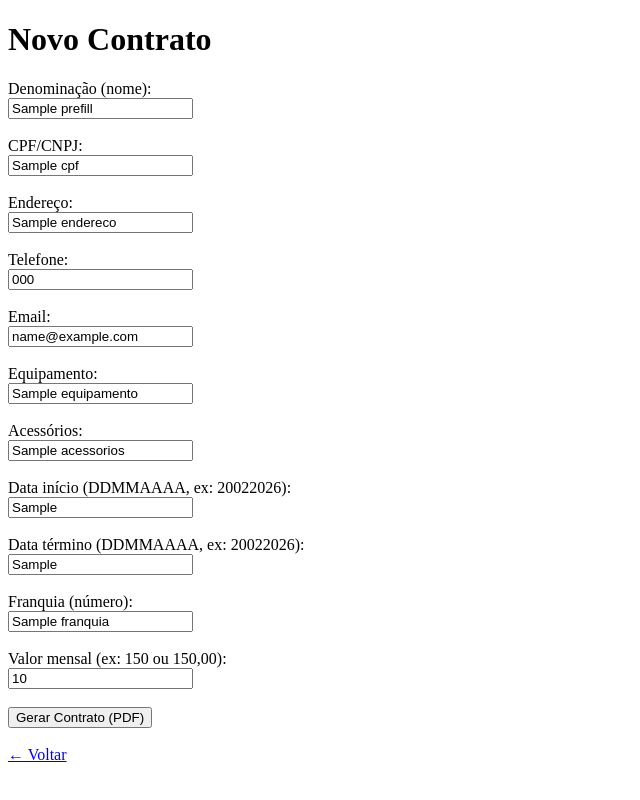
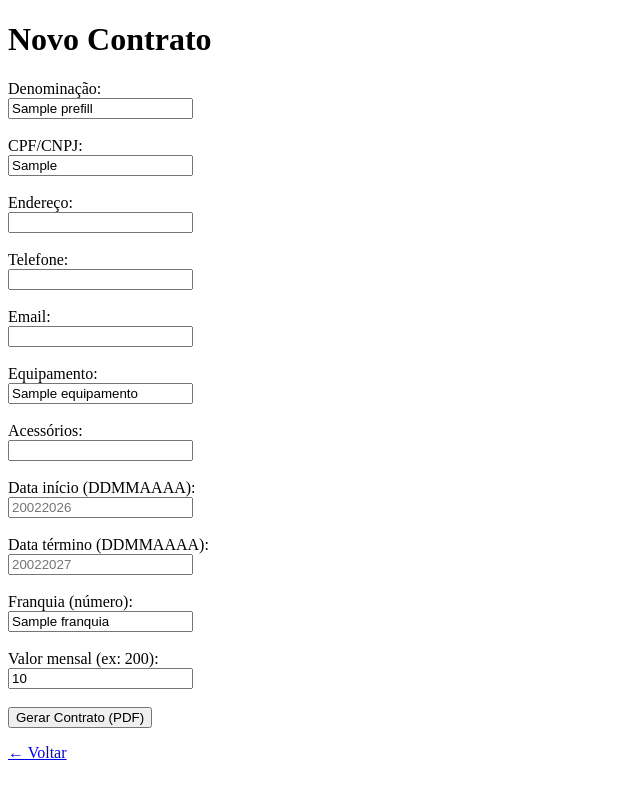
Before and after one commit to isenasoft/proposta-site, a Flask app: template templates/contrato.html in a window 1280 px wide. Shown: the whole page, without its empty margins (0-640 px from the left). Run offline with Flask 3, Linux system fonts and the light colour scheme; the template is opened without the code that fills it: most values are stand-ins (such as "Sample title", 1, 10 or a date in 2020); some libraries are stand-ins or nearby versions.

Commit message:
Update contrato.html

```diff
--- a/templates/contrato.html
+++ b/templates/contrato.html
@@ -1,5 +1,5 @@
 <!doctype html>
-<html>
+<html lang="pt-br">
 <head>
   <meta charset="utf-8">
   <title>Novo Contrato</title>
@@ -9,48 +9,60 @@
 
   {% with messages = get_flashed_messages() %}
     {% if messages %}
-      <p style="color:red;">{{ messages[0] }}</p>
+      <p style="color:red">{{ messages[0] }}</p>
     {% endif %}
   {% endwith %}
 
   <form method="POST">
-    Denominação (nome):<br>
-    <input type="text" name="denominacao" value="{{ prefill.get('denominacao','') }}" required><br><br>
+    <label>Denominação:</label><br>
+    <input type="text" name="denominacao" value="{{ (prefill.denominacao if prefill else '') }}" required><br><br>
 
-    CPF/CNPJ:<br>
-    <input type="text" name="cpf" value="{{ prefill.get('cpf','') }}" required><br><br>
+    <label>CPF/CNPJ:</label><br>
+    <input type="text" name="cpf_cnpj" value="{{ (prefill.cpf_cnpj if prefill else '') }}"><br><br>
 
-    Endereço:<br>
-    <input type="text" name="endereco" value="{{ prefill.get('endereco','') }}" required><br><br>
+    <label>Endereço:</label><br>
+    <input type="text" name="endereco"><br><br>
 
-    Telefone:<br>
-    <input type="text" name="telefone" value="{{ prefill.get('telefone','') }}" required><br><br>
+    <label>Telefone:</label><br>
+    <input type="text" name="telefone"><br><br>
 
-    Email:<br>
-    <input type="text" name="email" value="{{ prefill.get('email','') }}" required><br><br>
+    <label>Email:</label><br>
+    <input type="text" name="email"><br><br>
 
-    Equipamento:<br>
-    <input type="text" name="equipamento" value="{{ prefill.get('equipamento','') }}" required><br><br>
+    <label>Equipamento:</label><br>
+    <input type="text" name="equipamento" value="{{ (prefill.equipamento if prefill else '') }}"><br><br>
 
-    Acessórios:<br>
-    <input type="text" name="acessorios" value="{{ prefill.get('acessorios','') }}" required><br><br>
+    <label>Acessórios:</label><br>
+    <input type="text" name="acessorios"><br><br>
 
-    Data início (DDMMAAAA, ex: 20022026):<br>
-    <input type="text" name="data_inicio" value="{{ prefill.get('data_inicio','') }}" required><br><br>
+    <label>Data início (DDMMAAAA):</label><br>
+    <input type="text" name="data_inicio" id="data_inicio" placeholder="20022026" maxlength="10" required><br><br>
 
-    Data término (DDMMAAAA, ex: 20022026):<br>
-    <input type="text" name="data_termino" value="{{ prefill.get('data_termino','') }}" required><br><br>
+    <label>Data término (DDMMAAAA):</label><br>
+    <input type="text" name="data_termino" id="data_termino" placeholder="20022027" maxlength="10" required><br><br>
 
-    Franquia (número):<br>
-    <input type="text" name="franquia" value="{{ prefill.get('franquia','') }}" required><br><br>
+    <label>Franquia (número):</label><br>
+    <input type="text" name="franquia" value="{{ (prefill.franquia if prefill else '') }}"><br><br>
 
-    Valor mensal (ex: 150 ou 150,00):<br>
-    <input type="text" name="valor" value="{{ prefill.get('valor','') }}" required><br><br>
+    <label>Valor mensal (ex: 200):</label><br>
+    <input type="text" name="valor_mensal" value="{{ (prefill.valor_mensal if prefill else '') }}"><br><br>
 
     <button type="submit">Gerar Contrato (PDF)</button>
   </form>
 
-  <br>
-  <a href="/">← Voltar</a>
+  <p><a href="/">← Voltar</a></p>
+
+<script>
+function maskDate(el){
+  el.addEventListener('input', function(){
+    let v = el.value.replace(/\D/g,'').slice(0,8);
+    if(v.length >= 5) el.value = v.slice(0,2)+"/"+v.slice(2,4)+"/"+v.slice(4);
+    else if(v.length >= 3) el.value = v.slice(0,2)+"/"+v.slice(2);
+    else el.value = v;
+  });
+}
+maskDate(document.getElementById('data_inicio'));
+maskDate(document.getElementById('data_termino'));
+</script>
 </body>
 </html>
```
